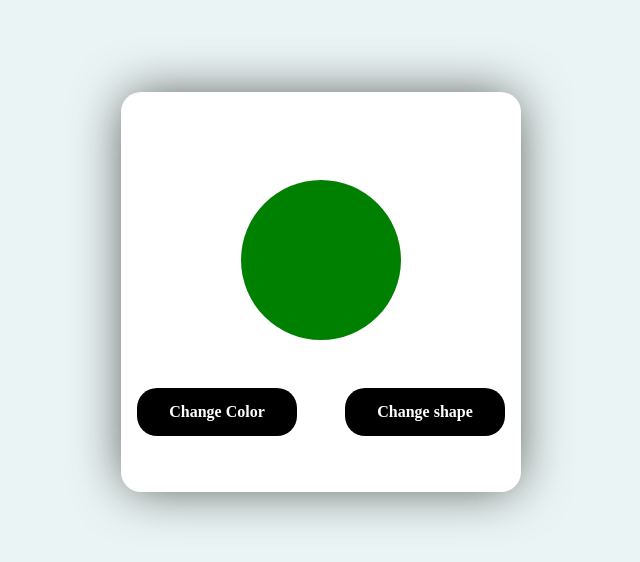
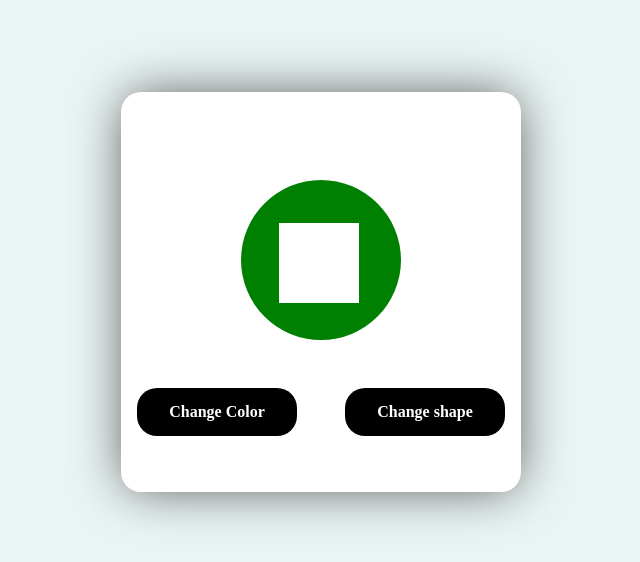
Before and after one commit to ruchi-shrivastava/module4-assignments, a plain HTML site: page change-shape-color/index.html in a window 1280 px wide. Shown: the part 108-670 px from the top of the page, without its empty margins (319-959 px from the left). Drawn offline with Linux system fonts and the light colour scheme.

Commit message:
change in shape

```diff
--- a/change-shape-color/style.css
+++ b/change-shape-color/style.css
@@ -34,6 +34,14 @@
        margin: 10% auto;
        position: relative;
     }
+
+    #shape{
+        width: 80px;
+        height: 80px;
+        background-color: white;
+       margin:8px ;
+    }
+
     .shape {
         width: 60%;
         height: 60%;
```
Also changed, not shown: change-shape-color/script.js (line endings or trailing spaces), 1 other file.
